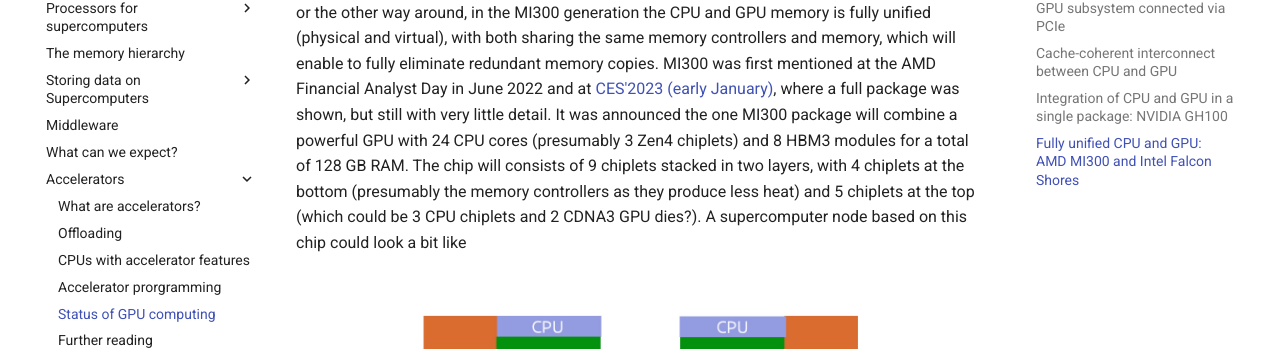
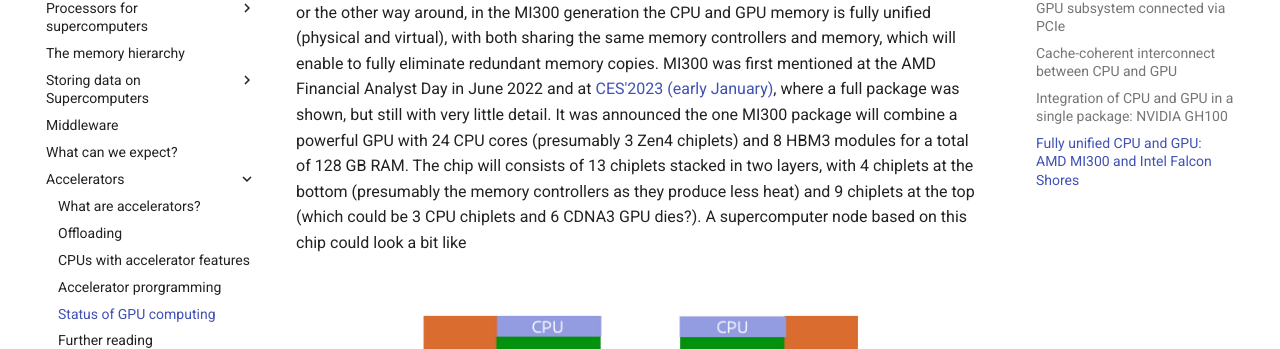
Before and after one commit to klust/SupercomputersForStarters, an MkDocs documentation site: the page built from docs/7_Accelerators/7_05_Status_GPU_computing.md, in a window 1280 px wide and 900 px high, scrolled down 6715 px. Shown: the part 181-530 px from the top of the window. Built offline with MkDocs 1.6.1 and Material for MkDocs 9.7.7, drawn with Linux system fonts in a browser that asks for light colours.

Commit message:
Small correction to the MI300 specs.

```diff
--- a/docs/7_Accelerators/7_05_Status_GPU_computing.md
+++ b/docs/7_Accelerators/7_05_Status_GPU_computing.md
@@ -240,9 +240,9 @@ MI300 was first mentioned at the AMD Financial Analyst Day in June 2022 and at
 where a full package was shown, but still with very little detail.
 It was announced the one MI300 package will combine a powerful GPU with 24 CPU cores
 (presumably 3 Zen4 chiplets) and 8 HBM3 modules for a total of 128 GB RAM. The chip
-will consists of 9 chiplets stacked in two layers, with 4 chiplets at the bottom (presumably
-the memory controllers as they produce less heat) and 5 chiplets at the top
-(which could be 3 CPU chiplets and 2 CDNA3 GPU dies?).
+will consists of 13 chiplets stacked in two layers, with 4 chiplets at the bottom (presumably
+the memory controllers as they produce less heat) and 9 chiplets at the top
+(which could be 3 CPU chiplets and 6 CDNA3 GPU dies?).
 A supercomputer node based on this
 chip could look a bit like
 
```
